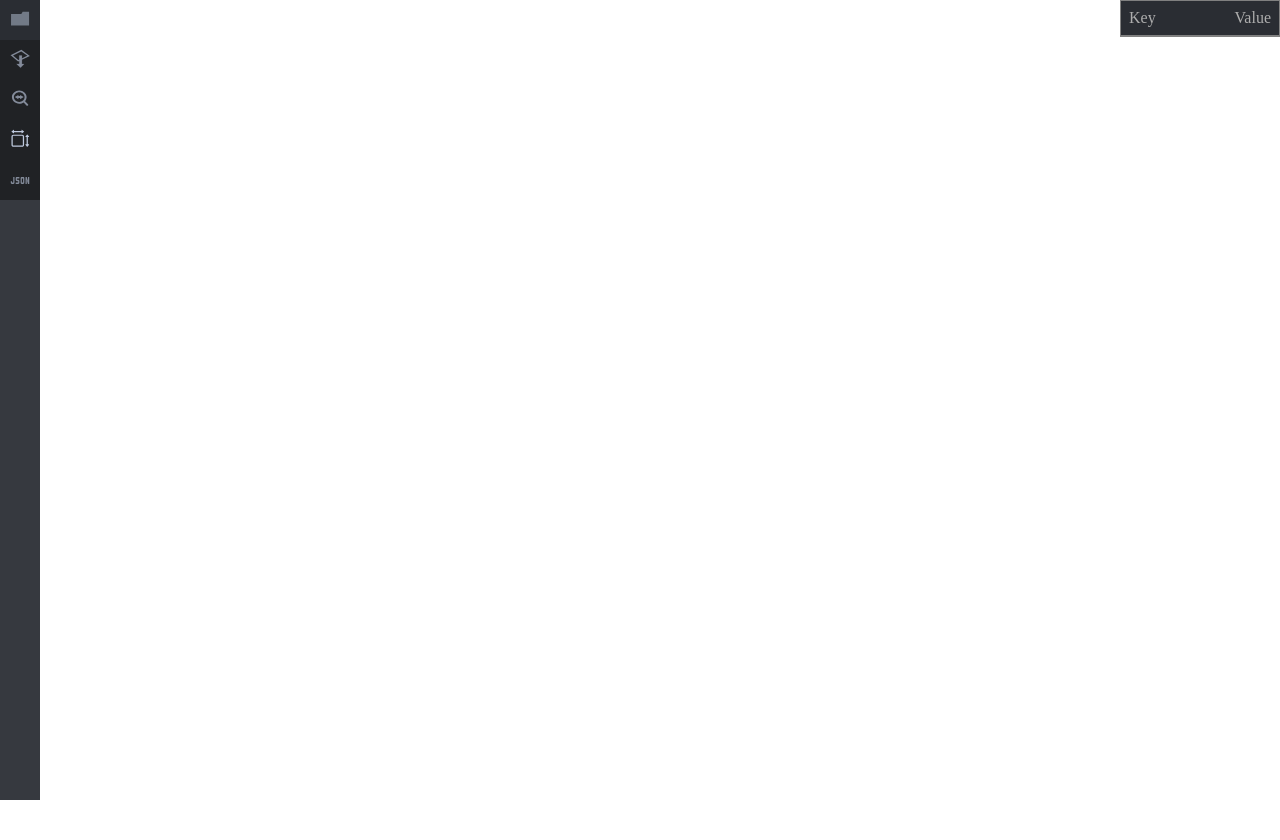
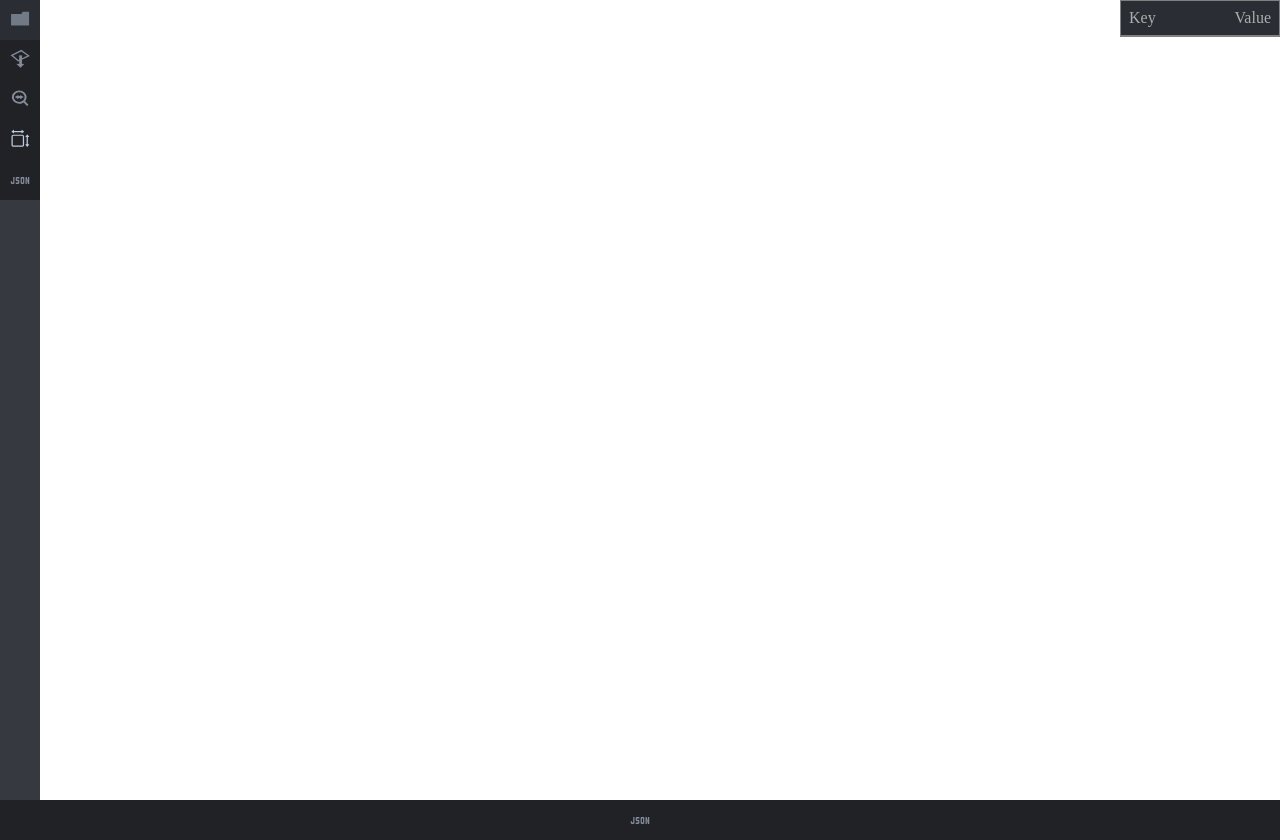
Before and after one commit to giovanniconsiglio/ifc.js-viewer, a website with bundled scripts: page index.html in a window 1280 px wide. Before the commit the page ends 800 px from the top, so only its background shows below. Built offline with nearby package versions, Linux system fonts and the light colour scheme; files whose address does not match are found by name; what web-ifc-viewer would draw is missing.

Commit message:
no message

```diff
--- a/index.html
+++ b/index.html
@@ -29,6 +29,9 @@
       <div id="ifc-property-menu-root"></div>
     </div>
     <div id="button-container"></div>
+    <button class="basic-button">
+      <img class="icon" src="./js/json.svg" alt="">
+    </button>
     <script type="module" src="./js/bundle.js"></script>
   </body>
 </html>
--- a/js/app.js
+++ b/js/app.js
@@ -206,7 +206,7 @@ dimensionButton.addEventListener("click", () => {
   };
 });
 
-const serializeProperties = createSideMenuButton("./resources/json.svg?");
+const serializeProperties = createSideMenuButton("json.svg");
 
 serializeProperties.addEventListener("click", async () => {
   serializeProperties.blur();
```
Also changed, not shown: js/json.svg (renamed from js/resources/json.svg).
